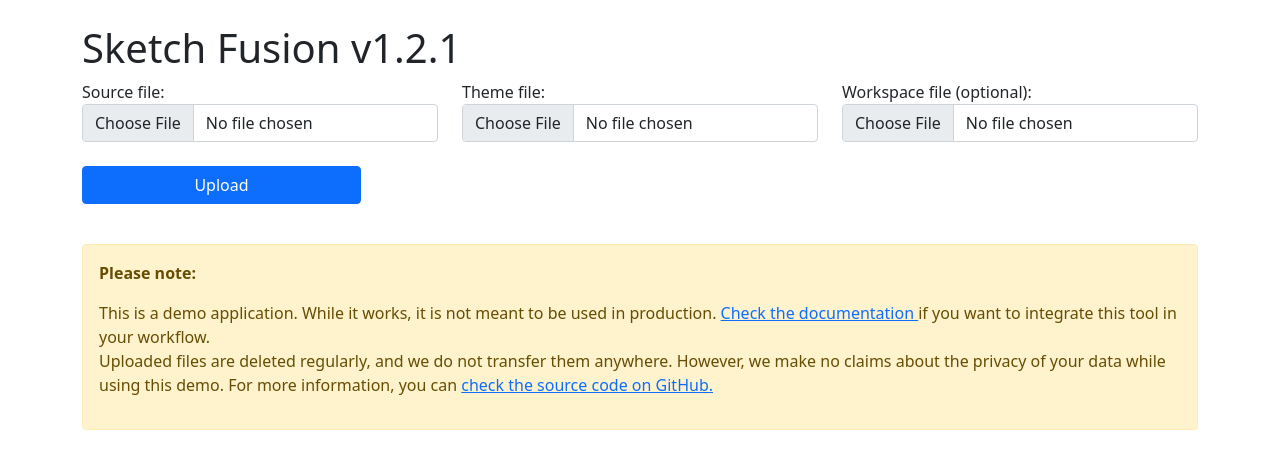
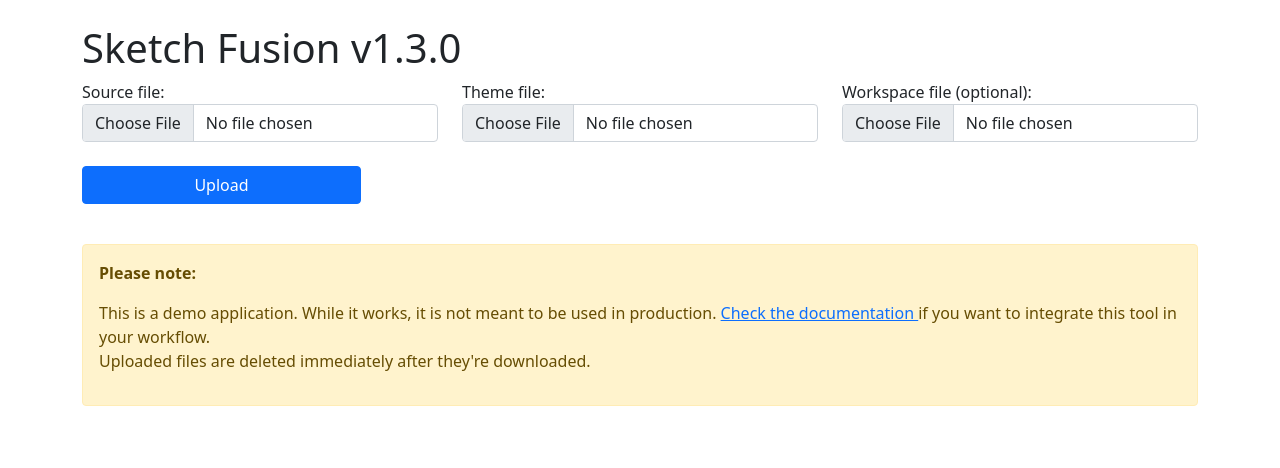
Before and after one commit to sketch-hq/sketch-fusion, a website: page public/index.html in a window 1280 px wide. Drawn offline with nearby package versions, Linux system fonts and the light colour scheme.

Commit message:
Updated note about deleting uploaded files

```diff
--- a/package.json
+++ b/package.json
@@ -1,6 +1,6 @@
 {
   "name": "sketch-fusion",
-  "version": "1.2.1",
+  "version": "1.3.0",
   "description": "Sketch Fusion applies themes to Design System documents.",
   "main": "app.ts",
   "scripts": {
--- a/public/index.html
+++ b/public/index.html
@@ -1,6 +1,6 @@
 <html>
   <head>
-    <title>Sketch Fusion v1.2.1</title>
+    <title>Sketch Fusion v1.3.0</title>
     <!-- CSS only -->
     <link
       href="https://cdn.jsdelivr.net/npm/bootstrap@5.1.3/dist/css/bootstrap.min.css"
@@ -12,7 +12,7 @@
   <body>
     <div class="container">
       <div class="row">
-        <h1 class="col gy-4">Sketch Fusion v1.2.1</h1>
+        <h1 class="col gy-4">Sketch Fusion v1.3.0</h1>
       </div>
       <form
         ref="uploadForm"
@@ -56,12 +56,7 @@
                 Check the documentation
               </a>
               if you want to integrate this tool in your workflow.<br />
-              Uploaded files are deleted regularly, and we do not transfer them
-              anywhere. However, we make no claims about the privacy of your
-              data while using this demo. For more information, you can
-              <a href="https://github.com/sketch-hq/sketch-fusion"
-                >check the source code on GitHub.</a
-              >
+              Uploaded files are deleted immediately after they're downloaded.
             </p>
           </div>
         </div>
```
Also changed, not shown: 1 other file.
